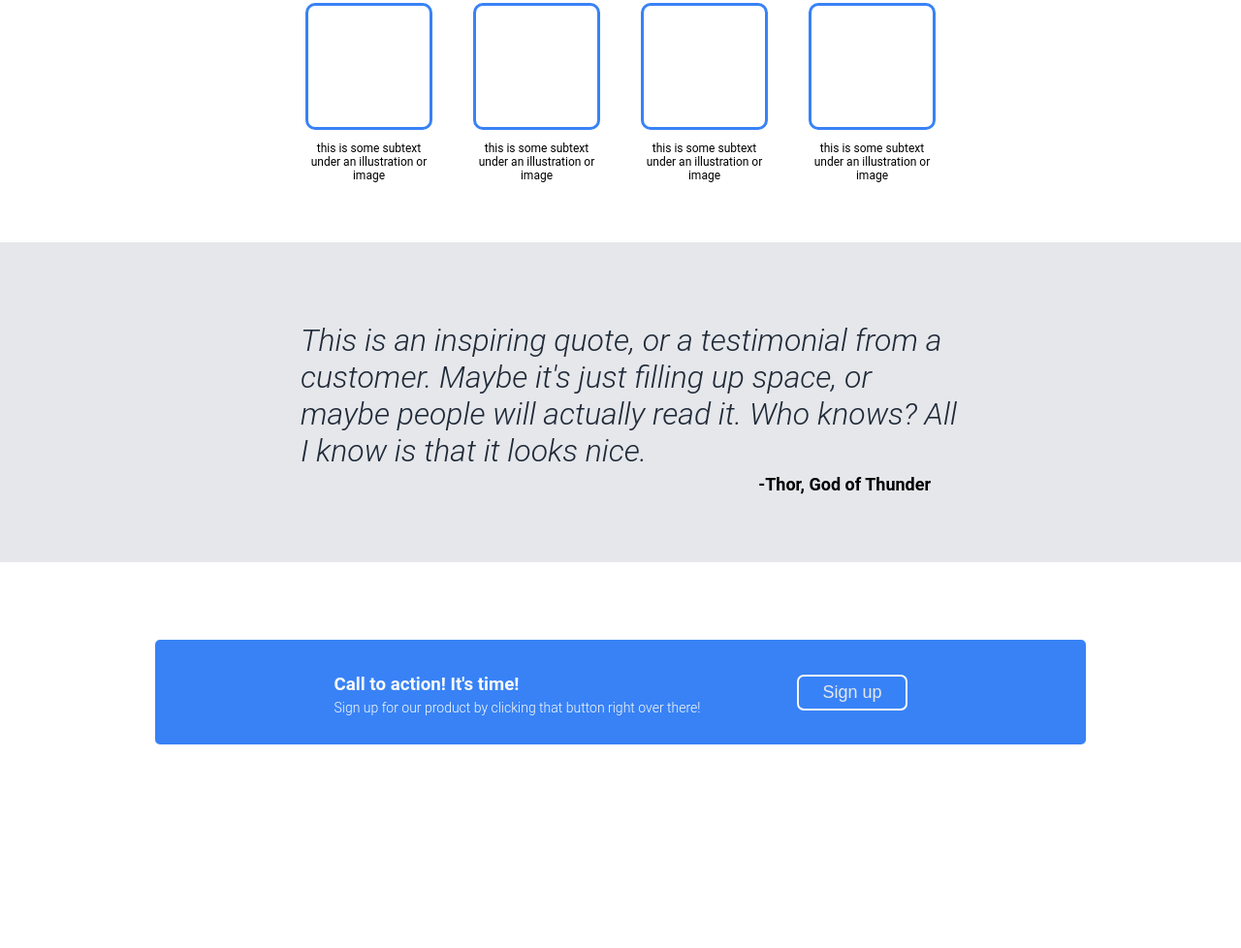
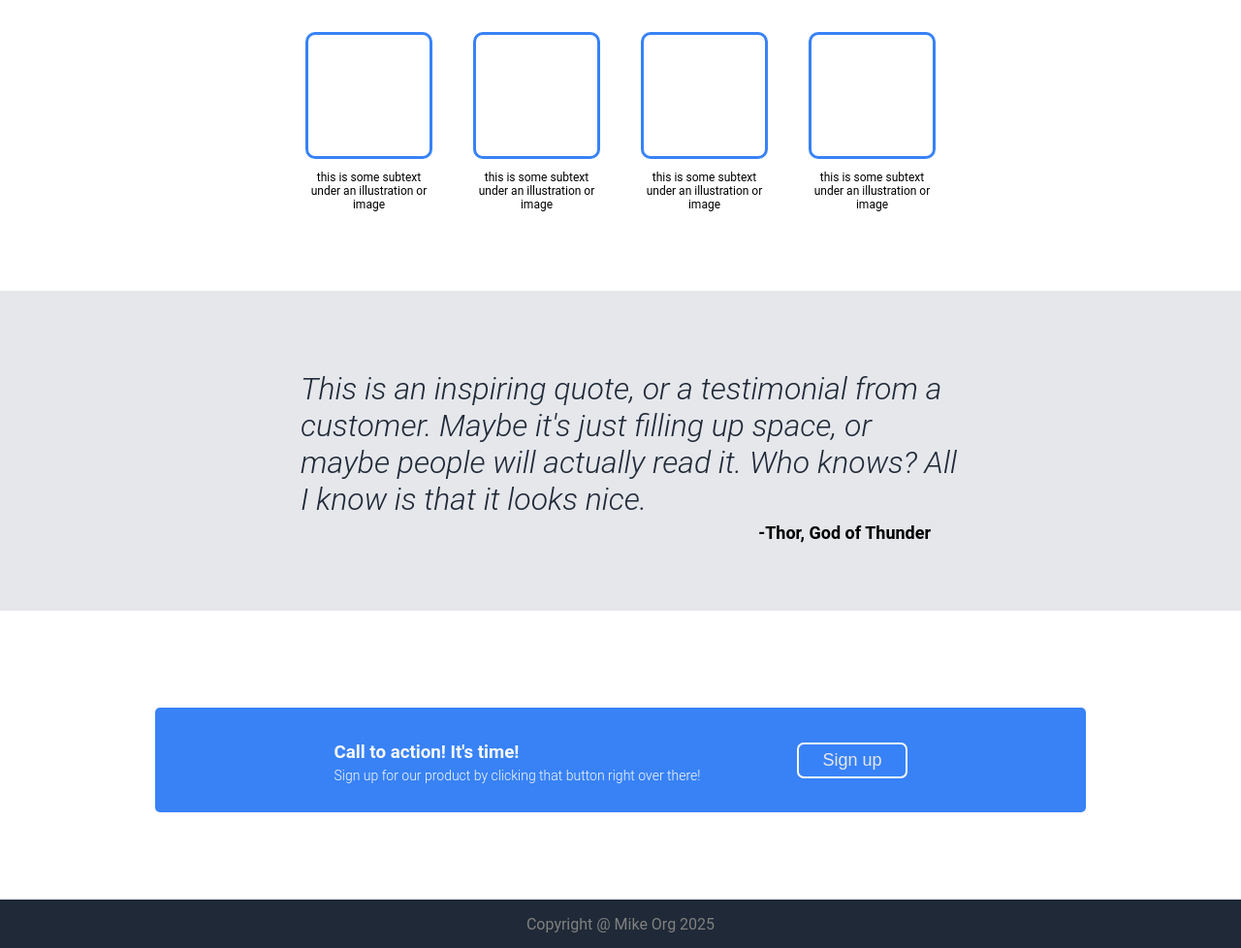
Before and after one commit to himikeorg/landing-page, a plain HTML site: page index.html in a window 1280 px wide. Shown: the part 646-1624 px from the top of the page at 97% size. Before the commit the page ends 1484 px from the top, so only its background shows below. Drawn offline with Linux system fonts and the light colour scheme.

Commit message:
Add footer section

```diff
--- a/index.html
+++ b/index.html
@@ -67,5 +67,8 @@
             <button class="sign-up">Sign up</button>
         </div>
     </div>
+    <div class="footer">
+        Copyright @ Mike Org 2025
+    </div>
 </body>
 </html>
--- a/style.css
+++ b/style.css
@@ -42,7 +42,7 @@ h1 {
     gap: 30px;
     max-width: 960px;
     margin: 0 auto;
-    padding: 100px 0 120px 0;
+    padding: 100px 0 140px 0;
 }
 
 .hero-text p {
@@ -63,11 +63,11 @@ h1 {
 /* Information section */
 
 .info-section {
-    margin-bottom: 50px;
+    margin-bottom: 70px;
 }
 
 h2 {
-    margin-top: 40px;
+    margin-top: 50px;
     margin-bottom: 40px;
     text-align: center;
     font-size: 36px;
@@ -105,6 +105,7 @@ h2 {
 
 .quote-section {
     background-color:#E5E7EB;
+    margin: 70px 0;
 }
 
 .quote-content {
@@ -136,7 +137,7 @@ h2 {
     width: 100%;
     display: flex;
     justify-content: center;
-    margin-bottom: 70px;
+    margin-bottom: 90px;
     padding-top: 30px;
 }
 
@@ -165,3 +166,14 @@ h2 {
 h3 {
     margin: 5px 0;
 }
+
+/* Footer */
+
+.footer {
+    background-color: #1F2937;
+    height: 50px;
+    display: flex;
+    align-items: center;
+    justify-content: center;
+    color: gray;
+}
```
